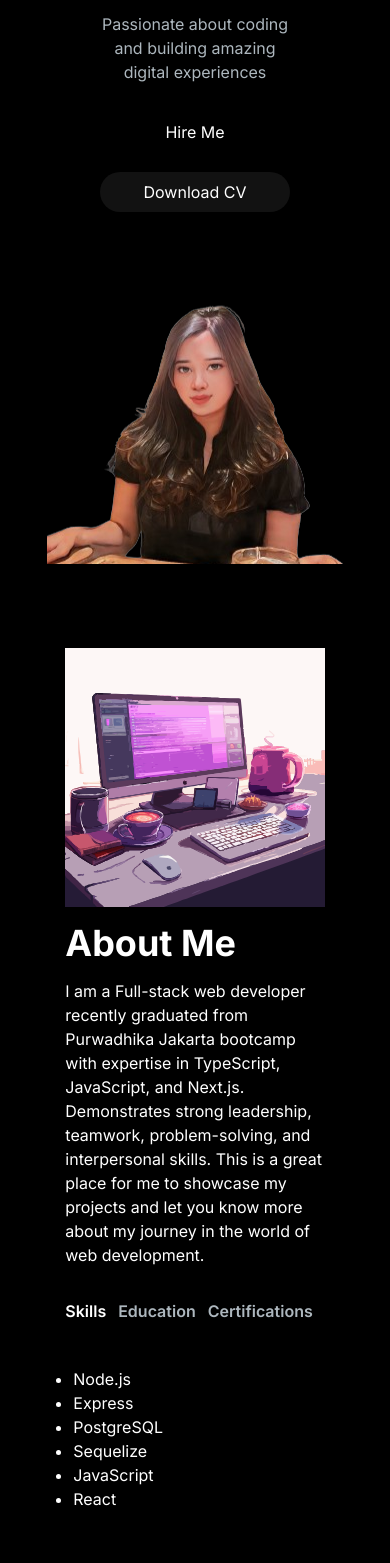
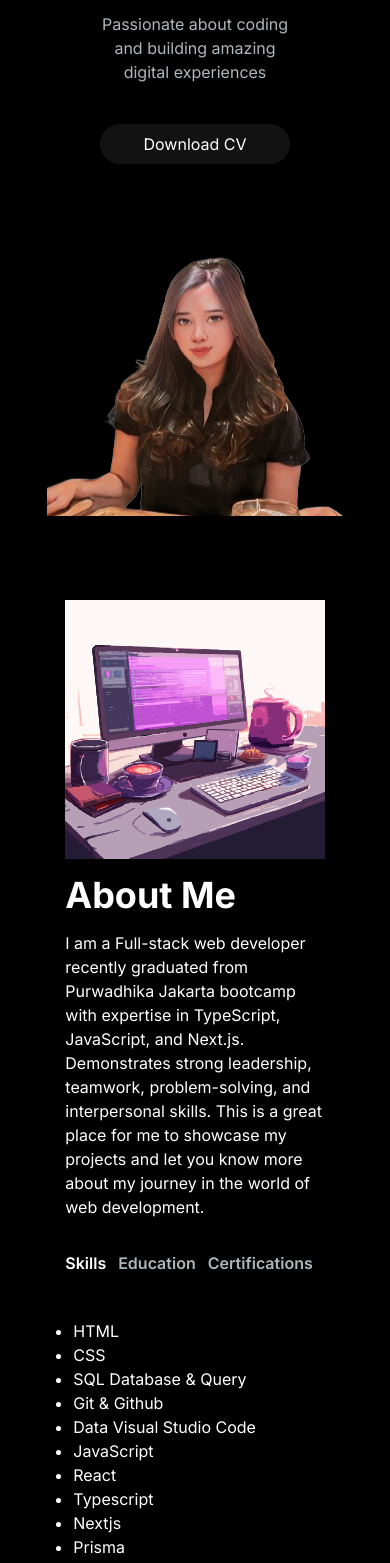
Before and after one commit to ccandradewi/portofolio-cornelia, a Next.js app: page / in a window 390 px wide. Shown: the part 180-1743 px from the top of the page. Built offline with nearby package versions, Linux system fonts and the light colour scheme.

Commit message:
edit about and Hero

```diff
--- a/src/app/components/About.tsx
+++ b/src/app/components/About.tsx
@@ -17,12 +17,16 @@ const TAB_DATA: TabData[] = [
     id: "skills",
     content: (
       <ul className="list-disc pl-2">
-        <li>Node.js</li>
-        <li>Express</li>
-        <li>PostgreSQL</li>
-        <li>Sequelize</li>
+        <li>HTML</li>
+        <li>CSS</li>
+        <li>SQL Database & Query</li>
+        <li>Git & Github </li>
+        <li>Data Visual Studio Code</li>
         <li>JavaScript</li>
         <li>React</li>
+        <li>Typescript</li>
+        <li>Nextjs</li>
+        <li>Prisma</li>
       </ul>
     ),
   },
@@ -31,8 +35,11 @@ const TAB_DATA: TabData[] = [
     id: "education",
     content: (
       <ul className="list-disc pl-2">
-        <li>Fullstack Academy of Code</li>
-        <li>University of California, Santa Cruz</li>
+        <li>Purwadhika Digital Technology School (2024)</li>
+        <li>
+          Bachelor of Management in Soegijapranata Catholic University (2020 -
+          2024)
+        </li>
       </ul>
     ),
   },
@@ -41,8 +48,7 @@ const TAB_DATA: TabData[] = [
     id: "certifications",
     content: (
       <ul className="list-disc pl-2">
-        <li>AWS Cloud Practitioner</li>
-        <li>Google Professional Cloud Developer</li>
+        <li> Purwadhika Digital Technology School (August 2024) </li>
       </ul>
     ),
   },
--- a/src/app/components/Hero.tsx
+++ b/src/app/components/Hero.tsx
@@ -1,11 +1,41 @@
 "use client";
-import React from "react";
+import React, { useRef } from "react";
 import Image from "next/image";
 import { TypeAnimation } from "react-type-animation";
 import { motion } from "framer-motion";
-import Link from "next/link";
 import HeroImage from "../../../public/hero.png";
+import html2canvas from "html2canvas";
+import jsPDF from "jspdf";
+
 const HeroSection: React.FC = () => {
+  const pdfRef = useRef<HTMLDivElement | null>(null);
+
+  const downloadPDF = () => {
+    const input = pdfRef.current;
+    if (input) {
+      html2canvas(input).then((canvas) => {
+        const imgData = canvas.toDataURL("image/png");
+        const pdf = new jsPDF("p", "mm", "a4");
+        const pdfWidth = pdf.internal.pageSize.getWidth();
+        const pdfHeight = pdf.internal.pageSize.getHeight();
+        const imgWidth = canvas.width;
+        const imgHeight = canvas.height;
+        const ratio = Math.min(pdfWidth / imgWidth, pdfHeight / imgHeight);
+        const imgX = (pdfWidth - imgWidth * ratio) / 2;
+        const imgY = 30;
+        pdf.addImage(
+          imgData,
+          "PNG",
+          imgX,
+          imgY,
+          imgWidth * ratio,
+          imgHeight * ratio
+        );
+        pdf.save("cv.pdf");
+      });
+    }
+  };
+
   return (
     <section className="lg:py-16">
       <div className="grid grid-cols-1 sm:grid-cols-12">
@@ -30,21 +60,15 @@ const HeroSection: React.FC = () => {
           <p className="text-[#ADB7BE] text-base sm:text-lg mb-6 lg:text-xl">
             Passionate about coding and building amazing digital experiences
           </p>
-          <div>
-            <Link
-              href="/#contact"
-              className="px-6 inline-block py-3 w-full sm:w-fit rounded-full mr-4 bg-gradient-to-br from-primary-500 to-secondary-500 hover:bg-slate-200 text-white"
-            >
-              Hire Me
-            </Link>
-            <Link
-              href="/"
+          <div ref={pdfRef}>
+            <button
+              onClick={downloadPDF}
               className="px-1 inline-block py-1 w-full sm:w-fit rounded-full bg-gradient-to-br from-primary-500 to-secondary-500 hover:bg-slate-800 text-white mt-3"
             >
               <span className="block bg-[#121212] hover:bg-slate-800 rounded-full px-5 py-2">
                 Download CV
               </span>
-            </Link>
+            </button>
           </div>
         </motion.div>
         <motion.div
```
Also changed, not shown: package.json (+8 -6 lines), 2 other files (tests, documents, lock files or other folders).
